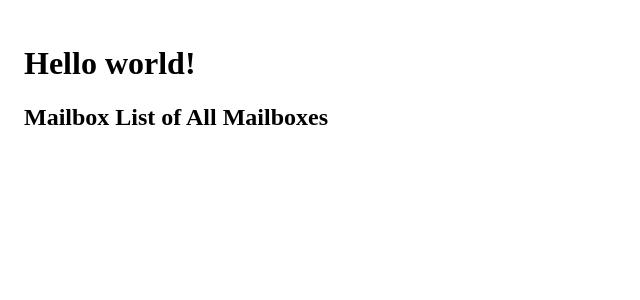
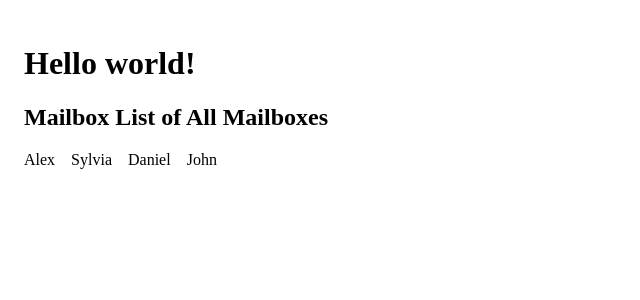
Before and after one commit to SylviaRemington/react-router-dom-lab, a React (Vite) app: page / in a window 1280 px wide. Shown: the top 300 px of the page, without its empty margins (0-640 px from the left). Built offline with nearby package versions, Linux system fonts and the light colour scheme.

Commit message:
correcting code for App.jsx array and MailboxList.jsx with matching boxOwnerName vs just name for a more thorough description

```diff
--- a/src/App.jsx
+++ b/src/App.jsx
@@ -7,10 +7,10 @@ import MailboxList from './components/MailboxList/MailboxList';
 // import MailboxDetails from './components/MailboxDetails/MailboxDetails';
 
 const initialStateMailboxes = [
-  {  _id: 1, boxSize: 'Small', boxOwner: 'Alex',},
-  {  _id: 2, boxSize: 'Medium', boxOwner: 'Sylvia',},
-  {  _id: 3, boxSize: 'Large', boxOwner: 'Daniel',},
-  {  _id: 4, boxSize: 'Super-Size', boxOwner: 'John',},
+  {  _id: 1, boxSize: 'Small', boxOwnerName: 'Alex',},
+  {  _id: 2, boxSize: 'Medium', boxOwnerName: 'Sylvia',},
+  {  _id: 3, boxSize: 'Large', boxOwnerName: 'Daniel',},
+  {  _id: 4, boxSize: 'Super-Size', boxOwnerName: 'John',},
 ];
 
 const App = () => {
--- a/src/components/MailboxList/MailboxList.jsx
+++ b/src/components/MailboxList/MailboxList.jsx
@@ -7,7 +7,7 @@ const MailboxList = (props) => {
         <h2>Mailbox List of All Mailboxes</h2>
         <ul>
             {props.mailboxes.map((currentMailbox) => (
-                <li key={currentMailbox.name}>{currentMailbox.name}</li>
+                <li key={currentMailbox.boxOwnerName}>{currentMailbox.boxOwnerName}</li>
             ))}
         </ul>
         </>
```
